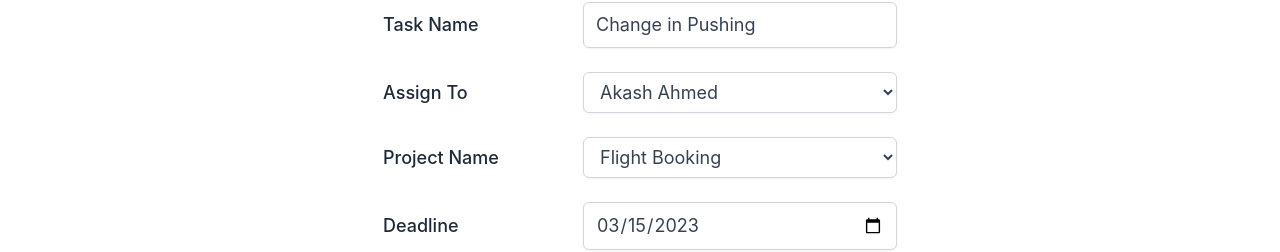
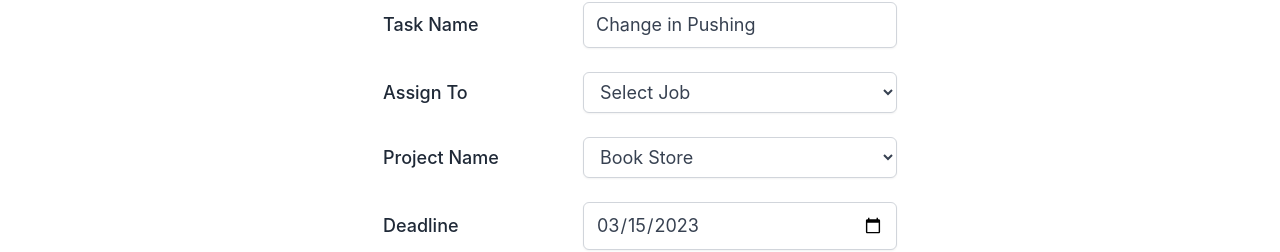
Before and after one commit to Nabi171/managerApp, a React (Create React App) app: page /editTask/1 in a window 1280 px wide. Shown: the part 156-408 px from the top of the page. Built offline with nearby package versions, Linux system fonts and the light colour scheme; data requests are answered from the project's data file.

Commit message:
change in repo

```diff
--- a/server/db.json
+++ b/server/db.json
@@ -71,8 +71,10 @@
   "tasks": [
     {
       "taskName": "Change in Pushing",
-      "teamMember": "Akash Ahmed",
-      "project": "Flight Booking",
+      "teamMember": {
+        "name": "Sadh Hasan"
+      },
+      "project": "Book Store",
       "deadline": "2023-03-15",
       "id": 1,
       "status": "inProgress"
--- a/src/components/pages/EditTask/Form.js
+++ b/src/components/pages/EditTask/Form.js
@@ -15,7 +15,17 @@ const Form = ({ task }) => {
     const [editTask, { isLoading, isError, isSuccess }] =
         useEditTaskMutation();
     const [taskName, setTaskName] = useState(initialTaskName);
-    const [teamMember, setTeamMember] = useState(initialTeamMember);
+    const [teamMember, setTeamMember] = useState(
+
+        { name: initialTeamMember });
+    // const [teamMember, setName] = useState({
+    //     name: ""
+    // });
+    const handleName = (e) => {
+        const { name, value } = e.target;
+        setTeamMember((prevFormData) => ({ ...prevFormData, [name]: value }))
+        // setName(e.target.value)
+    }
     const [project, setProject] = useState(initialProject);
     const [deadline, setDeadline] = useState(initialDeadline);
     const handleSubmit = (e) => {
@@ -53,9 +63,9 @@ const Form = ({ task }) => {
             <div className="fieldContainer">
                 <label>Assign To</label>
                 <select
-                    value={teamMember}
-                    onChange={(e) => setTeamMember(e.target.value)}
-                    name="teamMember" id="lws-teamMember" required>
+                    value={teamMember.name}
+                    onChange={handleName}
+                    name="name" id="lws-teamMember" required>
                     <option
                         value=""
                         hidden selected>Select Job</option>
```
